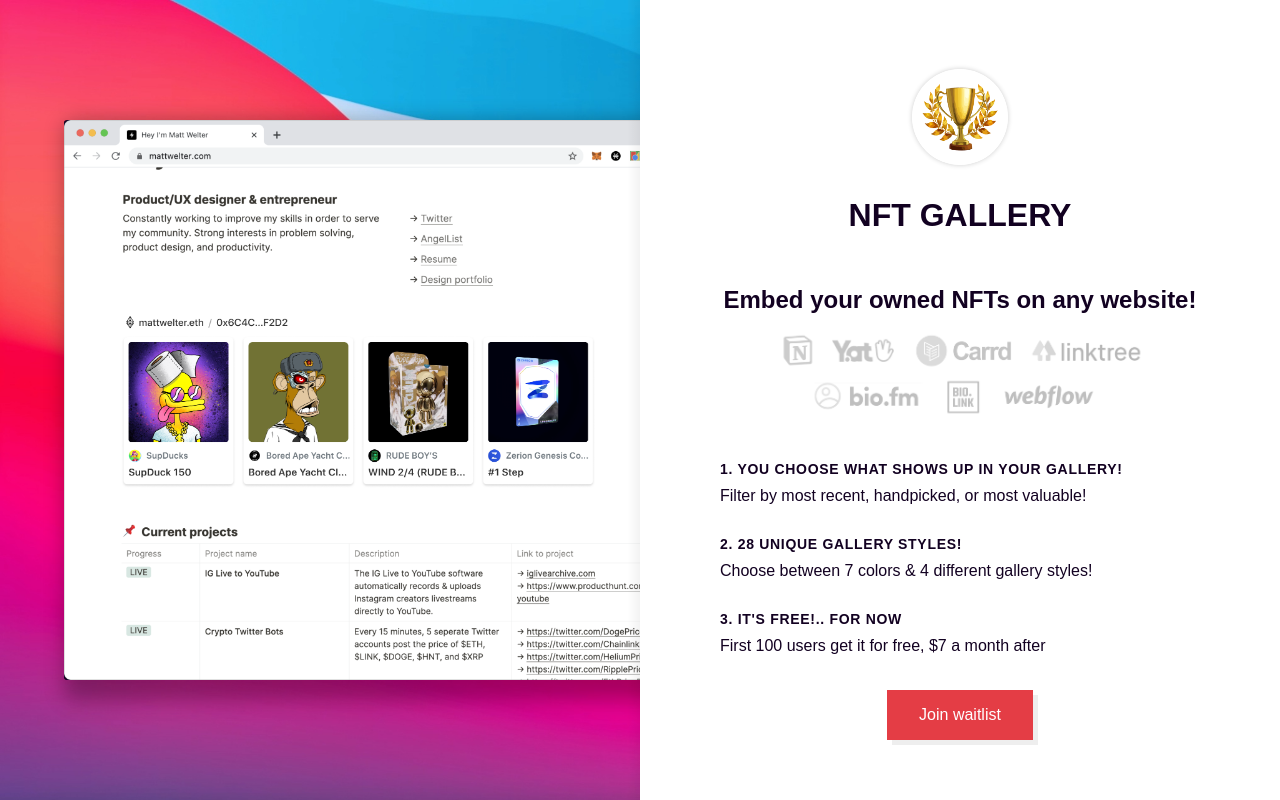
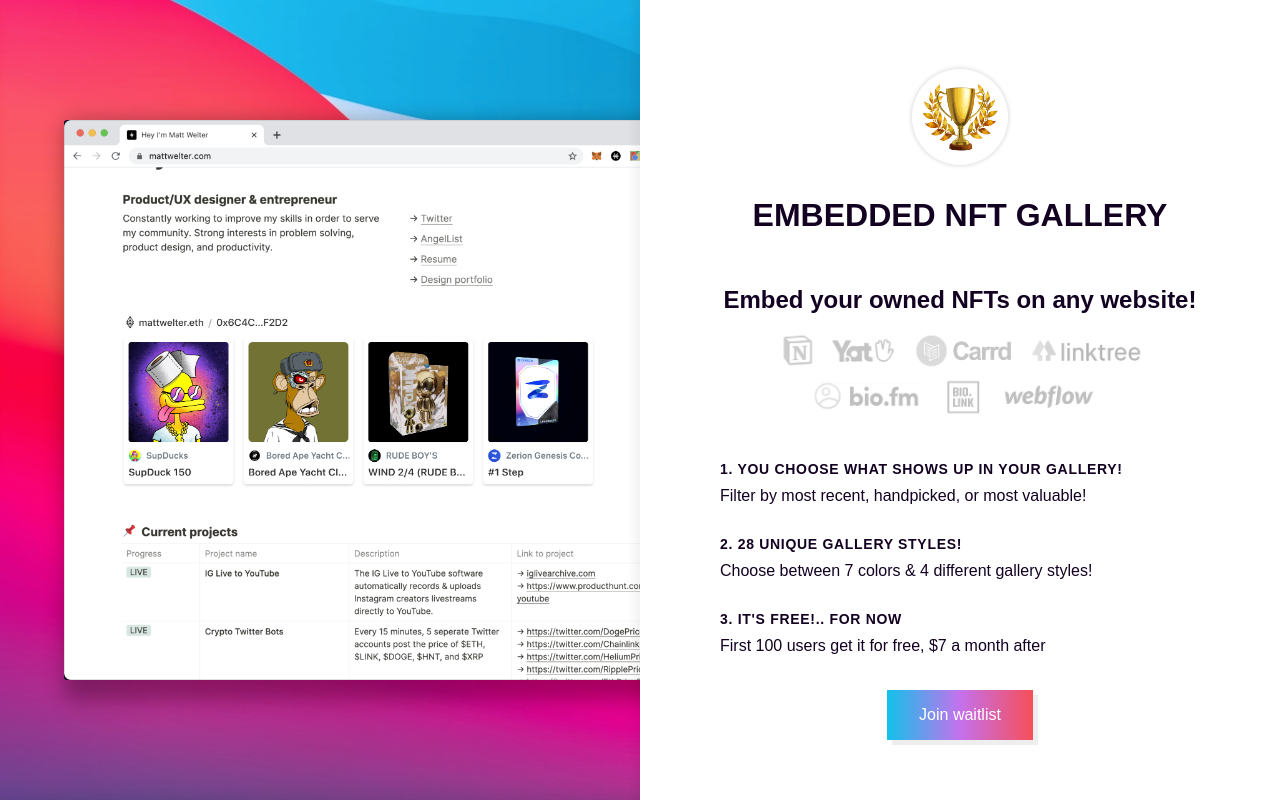
Before and after one commit to mattwelter/nft, a plain HTML site: page index.html in a window 1280 px wide. Drawn offline with Linux system fonts and the light colour scheme.

Commit message:
Added background gradient to CTA

```diff
--- a/index.html
+++ b/index.html
@@ -1,6 +1,6 @@
 <html class="js-focus-visible" data-js-focus-visible=""><head>
-    <title>NFT Gallery – Waitlist</title>
-    <meta content="NFT Gallery – Waitlist" property="og:title">
+    <title>Embedded NFT Gallery – Waitlist</title>
+    <meta content="Embedded NFT Gallery – Waitlist" property="og:title">
     <meta content="Show off your owned NFTs on any website!" property="og:description">
     <link rel="icon" href="images/favicon.png" type="image/x-icon"/>
     <link rel="shortcut icon" href="images/favicon.png" type="image/x-icon"/>
@@ -25,7 +25,7 @@
 
       a.button {
         display: inline-block;
-        background-color: #e43d45;
+        background: linear-gradient(to right, #12c2e9, #c471ed, #f64f59);
         color: #fff;
         padding: 1em 2em;
         text-decoration: none;
@@ -250,7 +250,7 @@
         </div>
       </div>
       <div class="splitView__view splitView__view--content">
-        <h1 class="logo">NFT Gallery</h1>
+        <h1 class="logo">Embedded NFT Gallery</h1>
         <h2>Embed your owned NFTs on any website!</h2>
         <img id="logos" src="images/logos2.png">
         <h3>1. You choose what shows up in your gallery!</h3>
```
